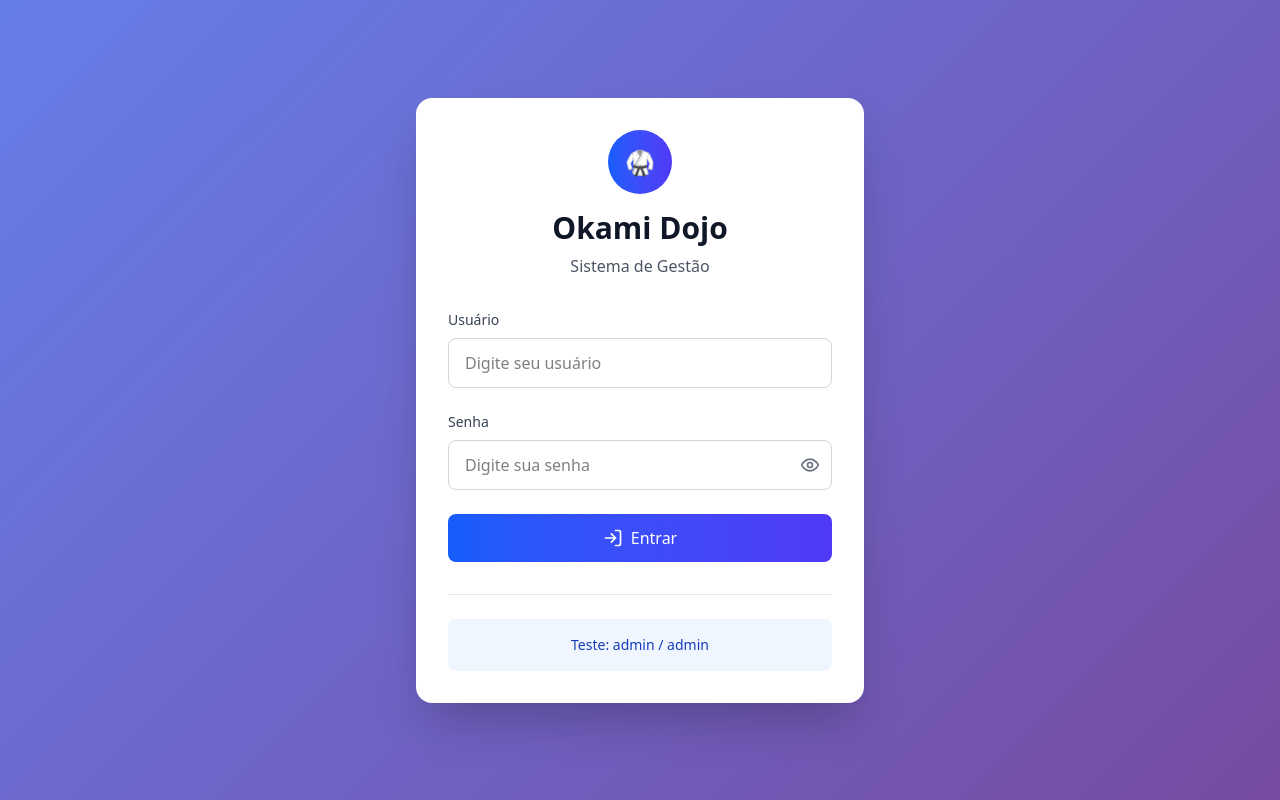
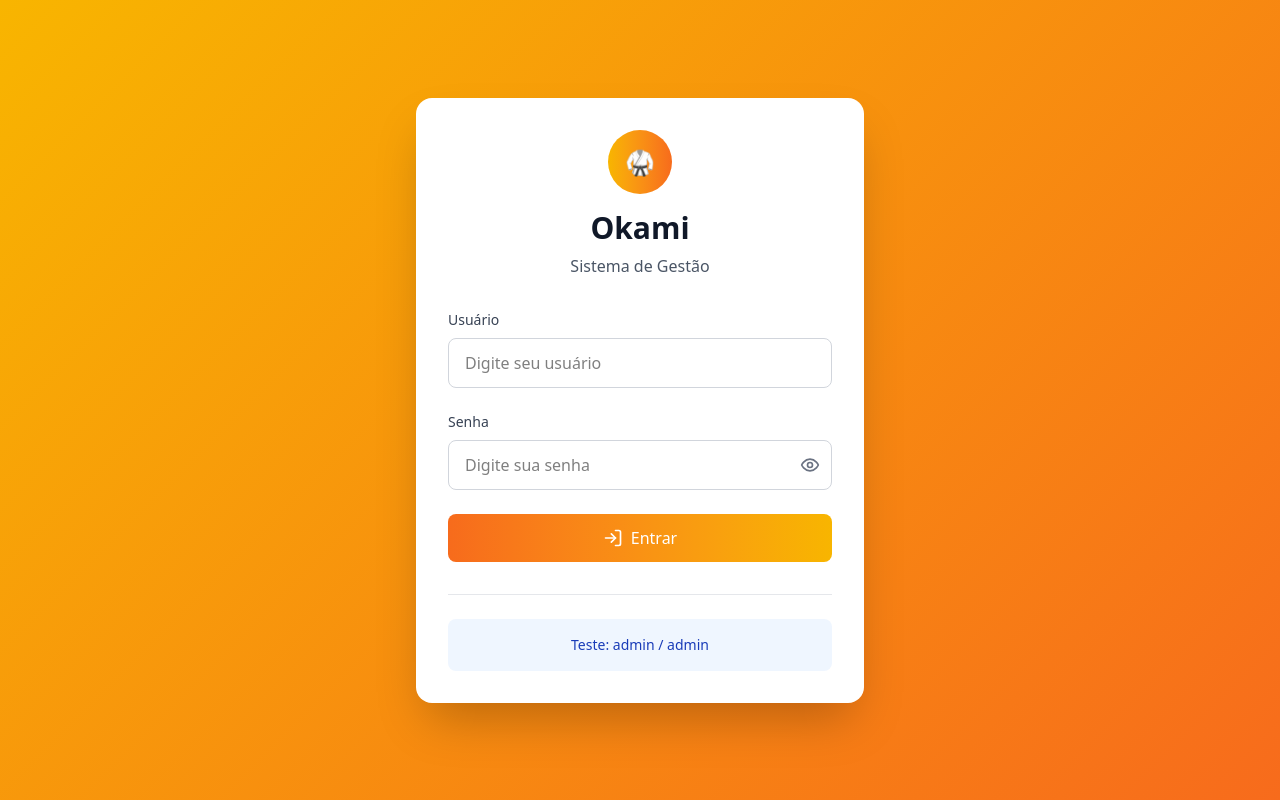
Before and after one commit to Okami-Casa-de-Treino/okami-web, a React (Vite) app: page /login in a window 1280 px wide. Built offline with nearby package versions, Linux system fonts and the light colour scheme.

Commit message:
Update theme colors and modify gradient backgrounds in CSS; change header title and update gradient styles in Login component.

```diff
--- a/src/App.css
+++ b/src/App.css
@@ -19,6 +19,16 @@
   background: #94a3b8;
 }
 
+
+@theme {
+  --color-primary: #f8b500;
+  --color-secondary: #f76b1c;
+  --color-tertiary: #f6d365;
+  --color-quaternary: #fda085;
+  --color-quinary: #f8b500;
+  --color-senary: #f76b1c;
+  --color-septenary: #f6d365;
+}
 /* Custom animations */
 @keyframes fadeIn {
   from {
@@ -37,7 +47,12 @@
 
 /* Gradient backgrounds */
 .gradient-bg {
-  background: linear-gradient(135deg, #667eea 0%, #764ba2 100%);
+  /* background: linear-gradient(135deg, #667eea 0%, #764ba2 100%);
+   */
+   /* background: linear-gradient(135deg, #f6d365 0%, #fda085 100%); */
+   background: linear-gradient(135deg, #f8b500 0%, #f76b1c 100%);
+
+
 }
 
 .gradient-card {
--- a/src/components/common/Header.tsx
+++ b/src/components/common/Header.tsx
@@ -12,8 +12,8 @@ const Header: React.FC = () => {
   return (
     <header className="bg-white border-b border-gray-200 px-8 h-16 flex items-center justify-between shadow-sm">
       <div className="flex items-center">
-        <h1 className="text-2xl font-bold text-blue-700 tracking-tight">
-          Okami
+        <h1 className="text-2xl font-bold text-secondary tracking-tight">
+          Okami Casa de Treino
         </h1>
       </div>
 
--- a/src/pages/Login.tsx
+++ b/src/pages/Login.tsx
@@ -51,10 +51,10 @@ const Login: React.FC = () => {
     <div className="min-h-screen flex items-center justify-center gradient-bg p-4">
       <div className="bg-white rounded-2xl shadow-2xl p-8 w-full max-w-md transform transition-all duration-300 hover:scale-105">
         <div className="text-center mb-8">
-          <div className="mx-auto w-16 h-16 bg-gradient-to-r from-blue-600 to-indigo-600 rounded-full flex items-center justify-center mb-4">
+          <div className="mx-auto w-16 h-16 bg-gradient-to-r from-primary to-secondary rounded-full flex items-center justify-center mb-4">
             <span className="text-2xl font-bold text-white">🥋</span>
           </div>
-          <h1 className="text-3xl font-bold text-gray-900 mb-2">Okami Dojo</h1>
+          <h1 className="text-3xl font-bold text-gray-900 mb-2">Okami</h1>
           <p className="text-gray-600">Sistema de Gestão</p>
         </div>
 
@@ -119,7 +119,7 @@ const Login: React.FC = () => {
           <button
             type="submit"
             disabled={isLoading}
-            className="w-full bg-gradient-to-r from-blue-600 to-indigo-600 text-white py-3 px-4 rounded-lg font-medium hover:from-blue-700 hover:to-indigo-700 focus:ring-2 focus:ring-blue-500 focus:ring-offset-2 disabled:opacity-50 disabled:cursor-not-allowed transition-all duration-200 flex items-center justify-center gap-2"
+            className="w-full bg-gradient-to-r from-secondary to-primary text-white py-3 px-4 rounded-lg font-medium hover:from-primary/80 hover:to-secondary/80 focus:ring-2 focus:ring-blue-500 focus:ring-offset-2 disabled:opacity-50 disabled:cursor-not-allowed transition-all duration-200 flex items-center justify-center gap-2"
           >
             {isLoading ? (
               <>
```
